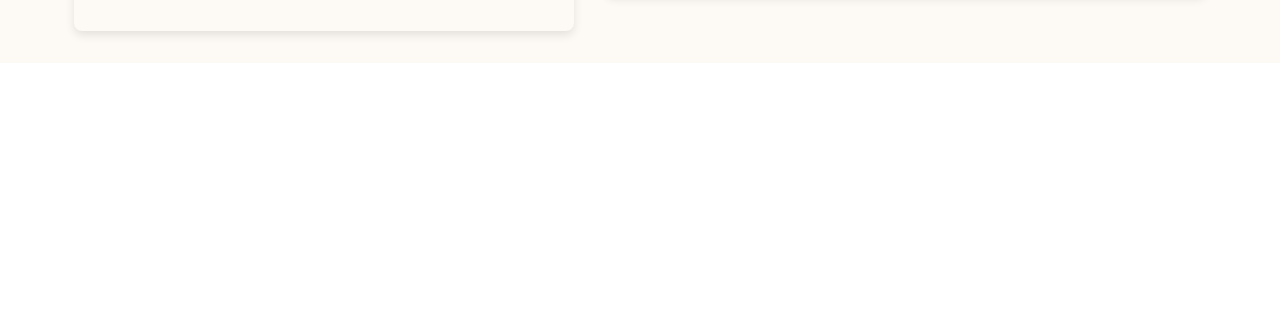
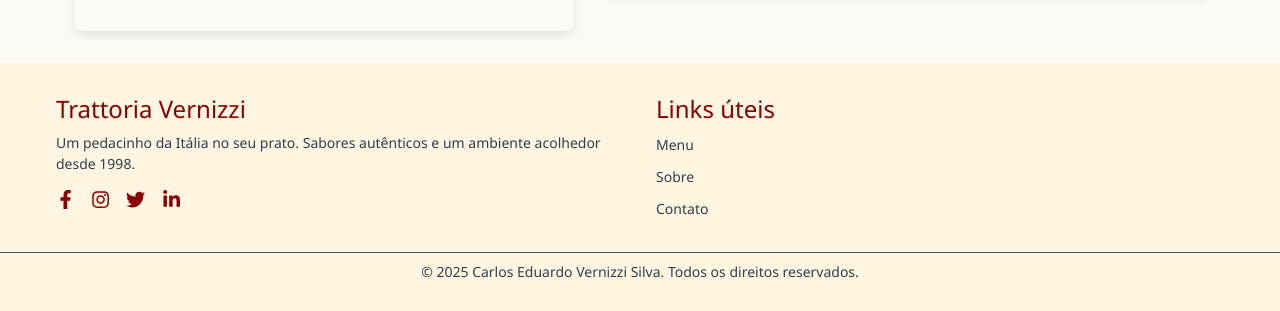
Before and after one commit to EduardoVernizzi/projeto-trattoria-vernizzi, a React (Vite) app: page / in a window 1280 px wide. Shown: the part 3303-3614 px from the top of the page. Before the commit the page ends 3366 px from the top, so only its background shows below. Built offline with nearby package versions, Linux system fonts and the light colour scheme.

Commit message:
Feat: Criação da seção Footer

```diff
--- a/src/App.jsx
+++ b/src/App.jsx
@@ -6,6 +6,7 @@ import Menu from "./components/Menu";
 import { CartProvider, useCart } from "./components/CartContext";
 import About from "./components/About";
 import Contact from "./components/Contact";
+import Footer from "./components/Footer";
 
 function AppContent() {
   const { addToCart } = useCart();
@@ -17,6 +18,7 @@ function AppContent() {
       <Menu onAddToCart={addToCart} />
       <About/>
       <Contact/>
+      <Footer/>
     </>
   );
 }
--- /dev/null
+++ b/src/components/Footer.jsx
@@ -0,0 +1,37 @@
+import React from "react";
+import { FaFacebookF, FaInstagram, FaTwitter, FaLinkedinIn } from "react-icons/fa";
+import '../styles/_footer.scss';
+
+export default function Footer() {
+  return (
+    <footer className="footer">
+      <div className="footer__container">
+        <div className="footer__about">
+          <h3 className="footer__title">Trattoria Vernizzi</h3>
+          <p className="footer__description">
+            Um pedacinho da Itália no seu prato. Sabores autênticos e um ambiente acolhedor desde 1998.
+          </p>
+          <div className="footer__socials" aria-label="Redes sociais">
+            <FaFacebookF className="footer__icon" aria-hidden="true" />
+            <FaInstagram className="footer__icon" aria-hidden="true" />
+            <FaTwitter className="footer__icon" aria-hidden="true" />
+            <FaLinkedinIn className="footer__icon" aria-hidden="true" />
+          </div>
+        </div>
+
+        <nav className="footer__nav" aria-label="Links úteis">
+          <h4 className="footer__subtitle">Links úteis</h4>
+          <ul>
+            <li><a href="#menu">Menu</a></li>
+            <li><a href="#about">Sobre</a></li>
+            <li><a href="#contact">Contato</a></li>
+          </ul>
+        </nav>
+      </div>
+
+      <div className="footer__bottom">
+      <p>© {new Date().getFullYear()} Carlos Eduardo Vernizzi Silva. Todos os direitos reservados.</p>
+      </div>
+    </footer>
+  );
+}
--- a/src/styles/_contact.scss
+++ b/src/styles/_contact.scss
@@ -5,6 +5,7 @@
   background-color: #fdfaf6;
   padding: vars.$spacing-lg 0;
   font-family: vars.$font;
+
 
   &__container {
     max-width: 1200px;
--- /dev/null
+++ b/src/styles/_footer.scss
@@ -0,0 +1,106 @@
+@use 'sass:color';
+@use './variables' as vars;
+
+.footer {
+  background-color: #fff5e1;
+  color: vars.$light;
+  font-family: vars.$font;
+  padding: vars.$spacing-lg 0 1rem;
+
+  &__socials {
+    margin-top: vars.$spacing-md;
+    display: flex;
+    gap: vars.$spacing-md;
+  }
+
+  &__icon {
+    color: vars.$primary;
+    font-size: 1.2rem;
+    cursor: default;
+    transition: color 0.3s ease;
+
+    &:hover {
+      color: vars.$secondary;
+      cursor: pointer;
+    }
+  }
+
+
+  &__container {
+    max-width: 1200px;
+    margin: 0 auto;
+    display: flex;
+    justify-content: space-between;
+    gap: vars.$spacing-lg;
+    padding: 0 vars.$spacing-md;
+    flex-wrap: wrap;
+  }
+
+  &__about {
+    flex: 1;
+    min-width: 250px;
+  }
+
+  &__title {
+    font-size: 1.5rem;
+    color: vars.$primary;
+    margin-bottom: vars.$spacing-sm;
+  }
+
+  &__description {
+    font-size: vars.$font-size-sm;
+    line-height: 1.5;
+    color: vars.$dark;
+  }
+
+  &__nav {
+    flex: 1;
+    min-width: 250px;
+    color: vars.$primary;
+
+    & ul {
+      list-style: none;
+      padding: 0;
+
+      li {
+        margin-bottom: 0.5rem;
+
+        a {
+          color: vars.$dark;
+          text-decoration: none;
+          font-size: vars.$font-size-sm;
+
+          &:hover {
+            color: vars.$secondary;
+          }
+        }
+      }
+    }
+  }
+
+  &__bottom {
+    text-align: center;
+    font-size: vars.$font-size-sm;
+    margin-top: vars.$spacing-md;
+    padding-top: vars.$spacing-sm;
+    border-top: 1px solid color.adjust(vars.$dark, $lightness: 10%);
+    color: vars.$dark;
+  }
+}
+
+@media (max-width: 768px) {
+  .footer {
+    &__socials {
+      margin-top: vars.$spacing-md;
+      display: flex;
+      justify-content: center;
+      gap: vars.$spacing-md;
+    }
+
+    &__container {
+      flex-direction: column;
+      align-items: center;
+      text-align: center;
+    }
+  }
+}
--- a/src/styles/_menu.scss
+++ b/src/styles/_menu.scss
@@ -128,7 +128,7 @@
         gap: 0.5rem;
 
         .qty-btn {
-          background-color: #f0e6d6;
+          background-color: #fff5e1;
           border: none;
           padding: 0.4rem 0.7rem;
           border-radius: 6px;
--- a/src/styles/main.scss
+++ b/src/styles/main.scss
@@ -7,6 +7,7 @@
 @use './swal';
 @use './about';
 @use './contact';
+@use './footer';
 
 
 html {
```
